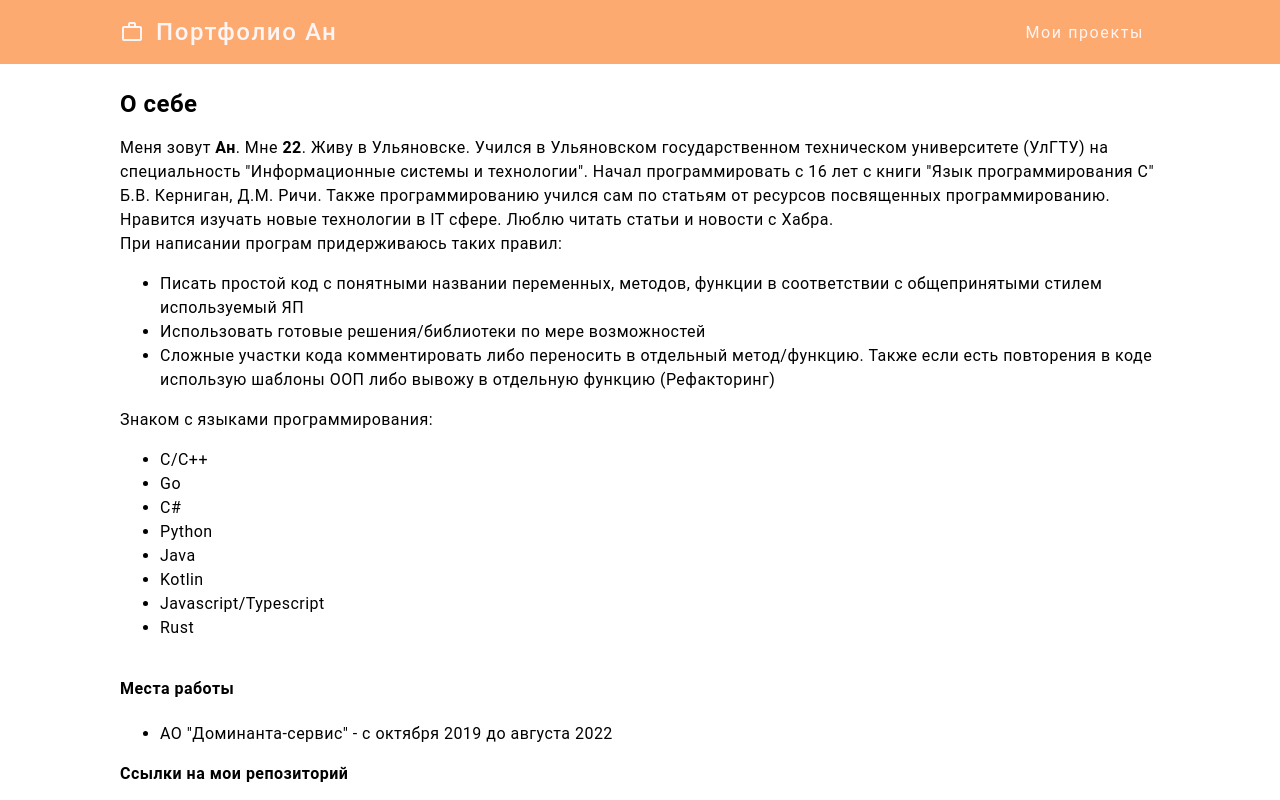
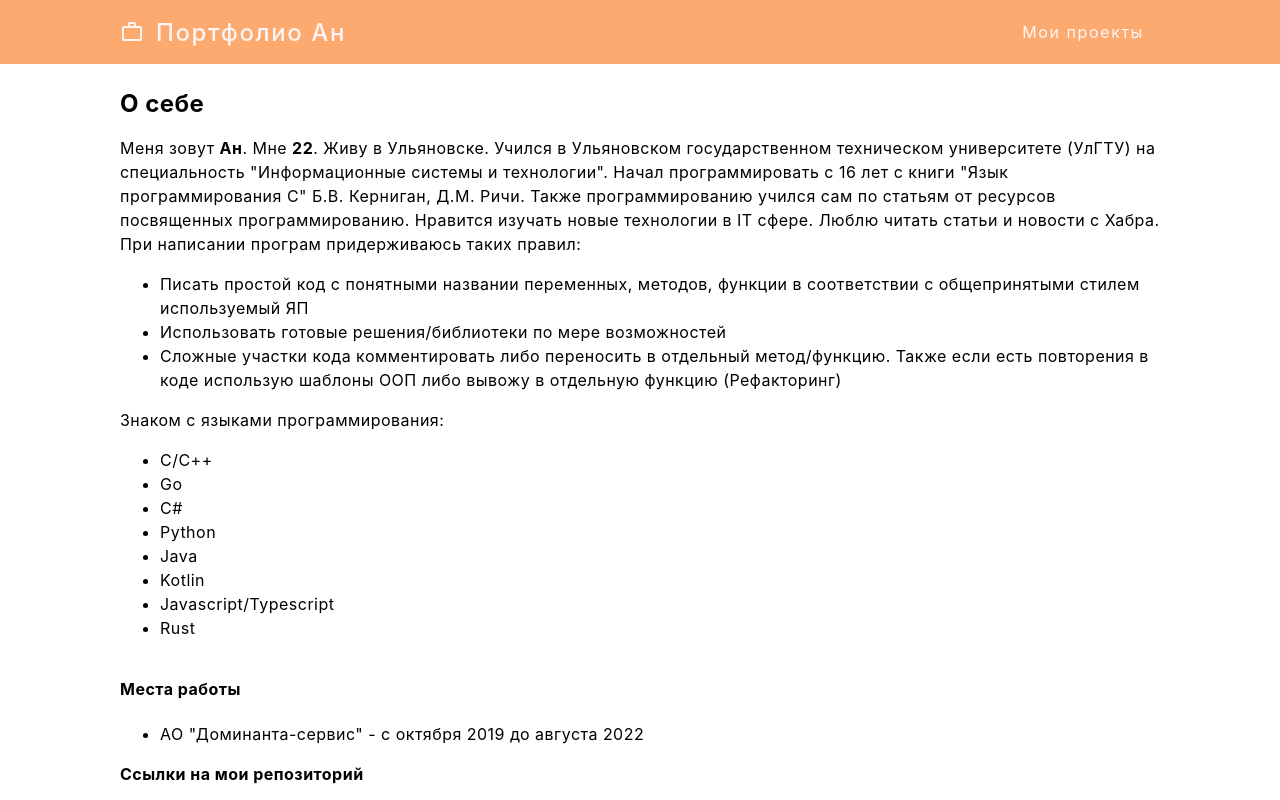
Before and after one commit to an-nguen/my-portfolio, an Angular app: page / in a window 1280 px wide. Shown: the top 800 px of the page. Built offline with nearby package versions, Linux system fonts and the light colour scheme.

Commit message:
Fix font-family

```diff
--- a/src/styles.scss
+++ b/src/styles.scss
@@ -5,5 +5,6 @@
 body {
   margin: 0;
   padding: 0;
-  font-family: Roboto, serif;
+  font-family: "IBM Plex Sans", -apple-system, BlinkMacSystemFont, "Segoe UI", Roboto, "Helvetica Neue",
+                Arial, sans-serif, "Apple Color Emoji", "Segoe UI Emoji", "Segoe UI Symbol";
 }
```
